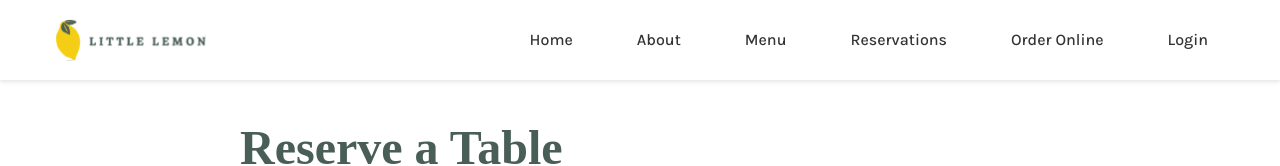
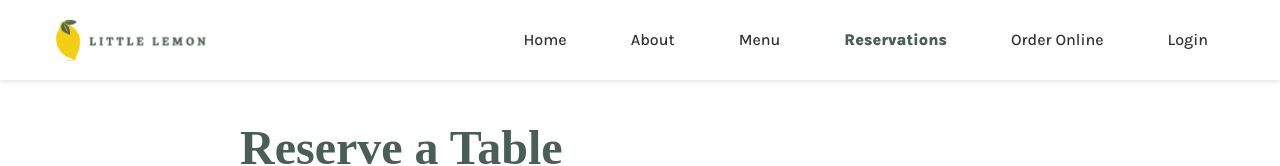
Before and after one commit to deka641/little_lemon-table_reservation, a Next.js app: page /reservations in a window 1280 px wide. Shown: the top 166 px of the page. Built offline with nearby package versions, Linux system fonts and the light colour scheme; a web font is replaced by a local one.

Commit message:
added highlighting for active nav item

```diff
--- a/components/BookingForm.js
+++ b/components/BookingForm.js
@@ -21,6 +21,7 @@ export default function BookingForm({
             required
             className="form-input"
             min={new Date().toISOString().split('T')[0]}
+            aria-required="true"
           />
         </div>
 
@@ -35,6 +36,7 @@ export default function BookingForm({
             onChange={onInputChange}
             required
             className="form-select"
+            aria-required="true"
           >
             <option value="">Select a time</option>
             {availableTimes.map(time => (
@@ -57,6 +59,7 @@ export default function BookingForm({
             onChange={onInputChange}
             required
             className="form-input"
+            aria-required="true"
           />
         </div>
 
@@ -71,6 +74,7 @@ export default function BookingForm({
             onChange={onInputChange}
             required
             className="form-select"
+            aria-required="true"
           >
             <option value="">Select an occasion</option>
             {occasions.map(occasion => (
@@ -85,6 +89,7 @@ export default function BookingForm({
           type="submit"
           className="form-button"
           disabled={isSubmitting}
+          aria-disabled={isSubmitting}
         >
           {isSubmitting ? 'Submitting...' : 'Make Your Reservation'}
         </button>
--- a/components/Nav.js
+++ b/components/Nav.js
@@ -2,8 +2,13 @@
 
 import Image from 'next/image';
 import Link from 'next/link';
+import { useRouter } from 'next/router';
 
 export default function Nav() {
+  const router = useRouter();
+
+  const isActive = (path) => router.pathname === path ? 'nav-link active' : 'nav-link';
+
   return (
     <nav className="nav">
       <div className="container nav-container">
@@ -15,12 +20,12 @@ export default function Nav() {
           className="nav-logo"
         />
         <ul className="nav-menu">
-          <li><Link href="/" className="nav-link">Home</Link></li>
-          <li><Link href="/about" className="nav-link">About</Link></li>
-          <li><Link href="/menu" className="nav-link">Menu</Link></li>
-          <li><Link href="/reservations" className="nav-link">Reservations</Link></li>
-          <li><Link href="/order" className="nav-link">Order Online</Link></li>
-          <li><Link href="/login" className="nav-link">Login</Link></li>
+          <li><Link href="/" className={isActive('/')} aria-current={router.pathname === '/' ? 'page' : undefined}>Home</Link></li>
+          <li><Link href="/about" className={isActive('/about')} aria-current={router.pathname === '/about' ? 'page' : undefined}>About</Link></li>
+          <li><Link href="/menu" className={isActive('/menu')} aria-current={router.pathname === '/menu' ? 'page' : undefined}>Menu</Link></li>
+          <li><Link href="/reservations" className={isActive('/reservations')} aria-current={router.pathname === '/reservations' ? 'page' : undefined}>Reservations</Link></li>
+          <li><Link href="/order" className={isActive('/order')} aria-current={router.pathname === '/order' ? 'page' : undefined}>Order Online</Link></li>
+          <li><Link href="/login" className={isActive('/login')} aria-current={router.pathname === '/login' ? 'page' : undefined}>Login</Link></li>
         </ul>
       </div>
     </nav>
--- a/styles/globals.css
+++ b/styles/globals.css
@@ -68,6 +68,11 @@ body {
 }
 
 .nav-link:hover {
+  color: var(--color-primary-green);
+}
+
+.nav-link.active {
+  font-weight: 800;
   color: var(--color-primary-green);
 }
 
@@ -214,7 +219,7 @@ body {
   background: white;
   padding: 2rem;
   border-radius: 16px;
-  box-shadow: 0 4px 6px rgba(0,0,0,0.1);
+  box-shadow: 0 4px 6px rgba(0, 0, 0, 0.1);
 }
 
 .testimonial-rating {
```
